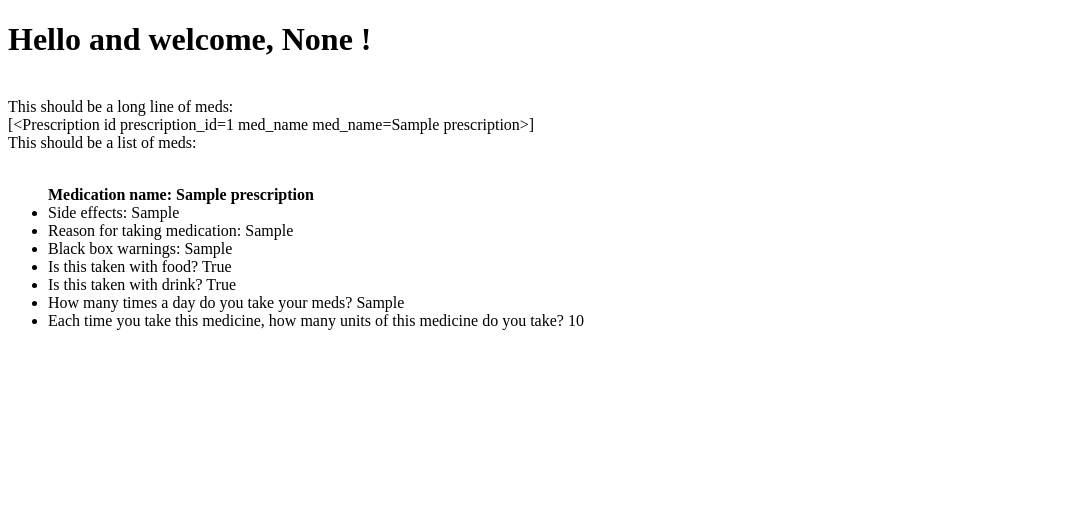
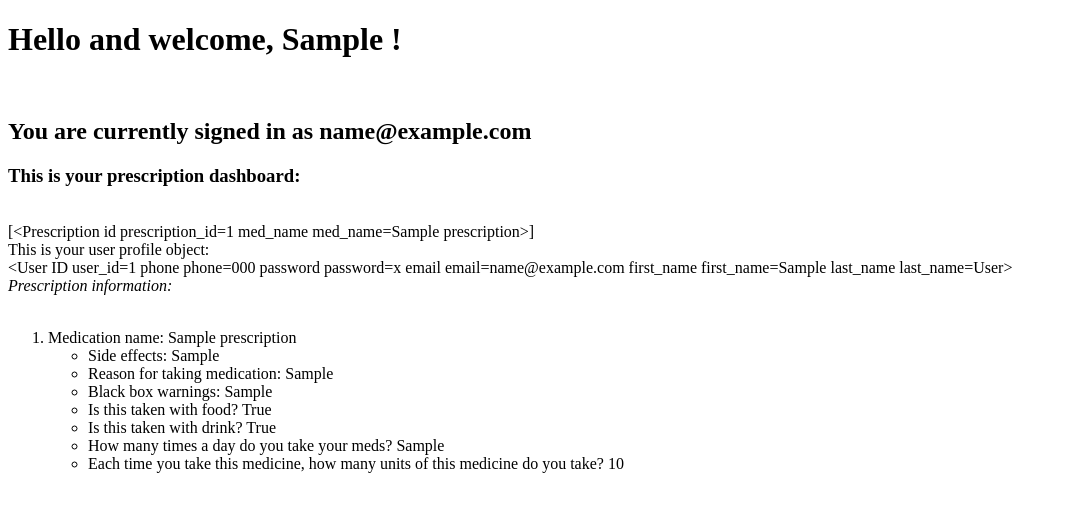
Before and after one commit to arbonap/medicine-final-project, a Flask app: page /show_meds in a window 1280 px wide. Shown: the top 512 px of the page, without its empty margins (0-1067 px from the left). Run offline with Flask 2, Linux system fonts and the light colour scheme; the visitor is signed in with stand-in values (Sample User, id 1); tables that the repository leaves empty hold one stand-in row (values such as "Sample post").

Commit message:
prescription dashboard works

```diff
--- a/server.py
+++ b/server.py
@@ -72,8 +72,8 @@
     # print user.email
 
     if not user:
-        flash("Drat! No such user. Sign-up for an account below: ")
-        return redirect("/sign-up")
+        flash("Drat! No such user or incorrect username.")
+        return redirect("/login")
 
     if user.password != password:
         flash("Incorrect password, try again.")
@@ -155,13 +155,11 @@
     if logged_in_user_id:
         all_meds = Prescription.query.filter_by(user_id=logged_in_user_id).all()
 
-        user_first_name = session.get("first_name")
-
-        first_name = User.query.filter_by(first_name=user_first_name).first()
         #must be .first() rather than .one() because .one() expects ATLEAST one and only one object
         # while .first() will throw an error
+        user = User.query.filter_by(user_id=logged_in_user_id).first()
         return render_template("prescriptions_dashboard.html", meds=all_meds,
-                               user_first_name=first_name)
+                               user=user)
     else:
         flash("User is not logged in.")
         return redirect("/login")
--- a/templates/login_form.html
+++ b/templates/login_form.html
@@ -17,7 +17,7 @@
     <label for="password">Password:
     <br>
     </label>
-    <input type="text" id="password" name="password" placeholder="Insert your password here">
+    <input type="password" id="password" name="password" placeholder="Insert your password here">
     <br>
     <input type="submit" value="SUBMIT IF YOU DARE">
 </form>
--- a/templates/prescriptions_dashboard.html
+++ b/templates/prescriptions_dashboard.html
@@ -1,18 +1,23 @@
 {% extends 'base.html' %}
 {% block content %}
 
-<h1> Hello and welcome, {{ user_first_name }} ! </h1>
+<h1> Hello and welcome, {{ user.first_name }} ! </h1>
 <br>
-This should be a long line of meds:
+<h2> You are currently signed in as {{ user.email }} </h2>
+<h3>This is your prescription dashboard:</h3>
 <br>
 {{ meds }}
 <br>
-This should be a list of meds:
-<ul>
+This is your user profile object: <br>
+{{ user }}
+<br>
+<i>Prescription information: </i>
+<ol>
 
 {% for med in meds %}
     <br>
-    <strong>Medication name: {{ med.med_name }}</strong>
+    <li>Medication name: {{ med.med_name }}</li>
+        <ul>
         <li>Side effects: {{ med.side_effects }}</li>
         <li>Reason for taking medication: {{ med.reason }}</li>
         <li>Black box warnings: {{ med.black_box_warning }}</li>
@@ -20,8 +25,9 @@
         <li>Is this taken with drink? {{ med.drink }} </li>
         <li> How many times a day do you take your meds? {{ med.dosage_timing }} </li>
         <li> Each time you take this medicine, how many units of this medicine do you take? {{ med.dosage_quantity }} </li>
+        </ul>
 
 {% endfor %}
-</ul>
+</ol>
 
 {% endblock %}
```
Lines whose indentation alone changed are shown as unchanged.
